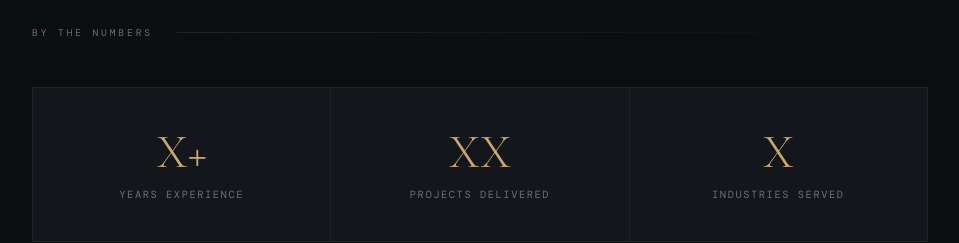
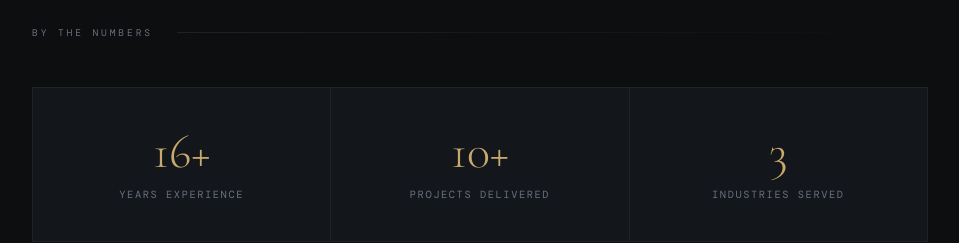
Before and after one commit to geotibi/geotibi.github.io, a plain HTML site: page index.html in a window 1280 px wide. Shown: the part 2080-2323 px from the top of the page, without its empty margins (160-1119 px from the left). Drawn offline with nearby package versions, Linux system fonts and the light colour scheme; a web font is replaced by a local one.

Commit message:
Update statistics in index.html

```diff
--- a/index.html
+++ b/index.html
@@ -564,15 +564,15 @@
 
   <div class="stats-row">
     <div class="stat">
-      <div class="stat-num">X+</div>
+      <div class="stat-num">16+</div>
       <div class="stat-label">Years Experience</div>
     </div>
     <div class="stat">
-      <div class="stat-num">XX</div>
+      <div class="stat-num">10+</div>
       <div class="stat-label">Projects Delivered</div>
     </div>
     <div class="stat">
-      <div class="stat-num">X</div>
+      <div class="stat-num">3</div>
       <div class="stat-label">Industries Served</div>
     </div>
   </div>
```
